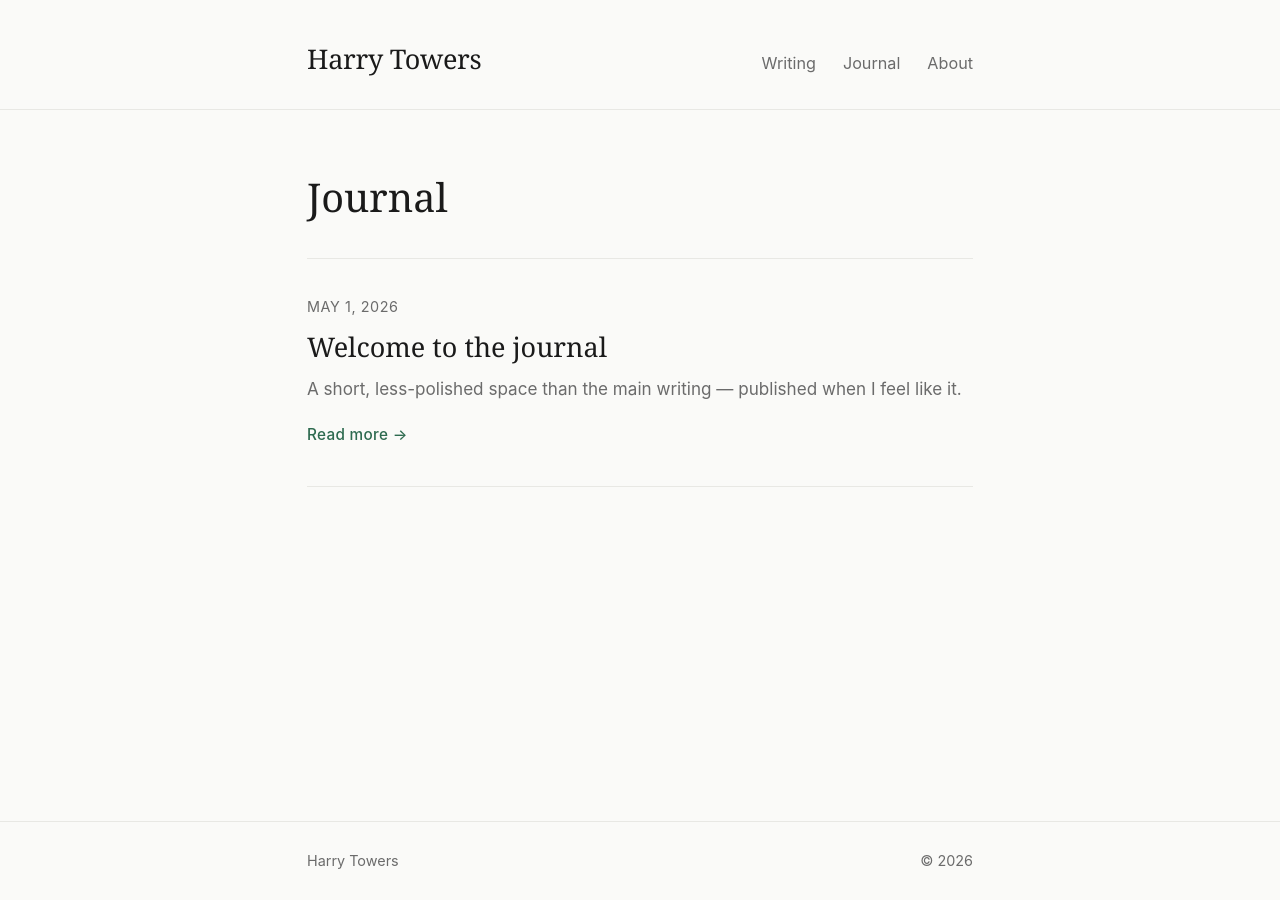
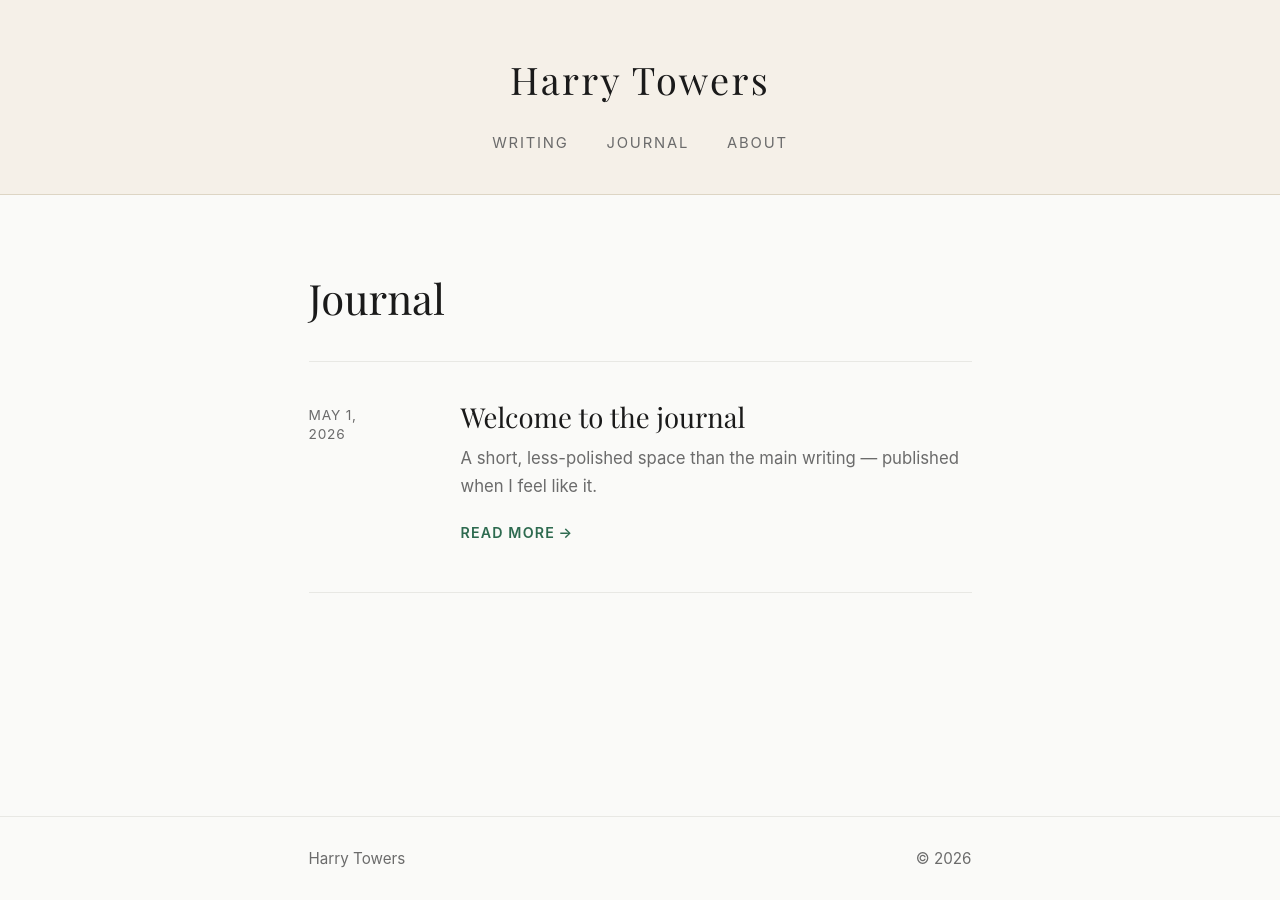
Before and after one commit to Soybean501/Soybean501.github.io, a Jekyll site: the page built from journal.html, in a window 1280 px wide. Built offline with Jekyll 4.4.1, drawn with Linux system fonts in a browser that asks for light colours; some web fonts are replaced.

Commit message:
Redesign blog with premium editorial aesthetic
- Load Playfair Display (headings) + Lora (body prose) from Google Fonts via _layouts/default.html
- Centered cream header with tracked site title and uppercase animated nav
- Two-column post list: stacked date label left, content right (index + journal)
- Animated grow-from-left underline on post title hover
- Blockquote redesign: cream background, accent border, decorative quotation mark
- Drop-cap on post first paragraph
- Split font stack into --font-serif, --font-sans, --font-ui variables

https://claude.ai/code/session_01JzMUucboLcW7WTLELrWfA8

```diff
--- a/_layouts/default.html
+++ b/_layouts/default.html
@@ -4,6 +4,9 @@
   <meta charset="UTF-8">
   <meta name="viewport" content="width=device-width, initial-scale=1.0">
   <title>{% if page.title %}{{ page.title }} — {% endif %}Harry Towers</title>
+  <link rel="preconnect" href="https://fonts.googleapis.com">
+  <link rel="preconnect" href="https://fonts.gstatic.com" crossorigin>
+  <link href="https://fonts.googleapis.com/css2?family=Playfair+Display:ital,wght@0,400;0,500;1,400&family=Lora:ital,wght@0,400;0,500;1,400&display=swap" rel="stylesheet">
   <link rel="stylesheet" href="/style.css">
 </head>
 <body>
--- a/journal.html
+++ b/journal.html
@@ -10,10 +10,14 @@ permalink: /journal/
   {% assign entries = site.journal | sort: "date" | reverse %}
   {% for entry in entries %}
   <li>
-    <p class="post-meta">{{ entry.date | date: "%B %-d, %Y" }}</p>
-    <h2><a href="{{ entry.url }}">{{ entry.title }}</a></h2>
-    {% if entry.excerpt %}<p class="post-excerpt">{{ entry.excerpt }}</p>{% endif %}
-    <a class="read-more" href="{{ entry.url }}">Read more</a>
+    <div class="post-list-date">
+      <p class="post-meta">{{ entry.date | date: "%b %-d," }}<br>{{ entry.date | date: "%Y" }}</p>
+    </div>
+    <div class="post-list-content">
+      <h2><a href="{{ entry.url }}">{{ entry.title }}</a></h2>
+      {% if entry.excerpt %}<p class="post-excerpt">{{ entry.excerpt }}</p>{% endif %}
+      <a class="read-more" href="{{ entry.url }}">Read more</a>
+    </div>
   </li>
   {% else %}
   <li><p class="post-excerpt">Nothing public here yet.</p></li>
--- a/style.css
+++ b/style.css
@@ -6,25 +6,28 @@
 
 :root {
   --bg: #fafaf8;
+  --header-bg: #f5f0e8;
   --surface: #ffffff;
   --text: #1a1a1a;
   --muted: #6b6b6b;
   --accent: #2d6a4f;
   --accent-light: #52b788;
   --border: #e8e8e4;
-  --font-serif: "Georgia", "Times New Roman", serif;
-  --font-sans: "Inter", "Helvetica Neue", Arial, sans-serif;
+  --border-warm: #ddd5c4;
+  --font-serif: "Playfair Display", "Georgia", "Times New Roman", serif;
+  --font-sans: "Lora", "Georgia", serif;
+  --font-ui: "Inter", "Helvetica Neue", Arial, sans-serif;
 }
 
 html {
-  font-size: 18px;
+  font-size: 19px;
   scroll-behavior: smooth;
 }
 
 body {
   background: var(--bg);
   color: var(--text);
-  font-family: var(--font-sans);
+  font-family: var(--font-ui);
   line-height: 1.7;
   min-height: 100vh;
   display: flex;
@@ -52,27 +55,29 @@ a:hover {
 /* ── Header ── */
 
 header {
-  border-bottom: 1px solid var(--border);
-  padding: 2rem 0 1.5rem;
+  background: var(--header-bg);
+  border-bottom: 1px solid var(--border-warm);
+  padding: 2.5rem 0 2rem;
 }
 
 header .site-wrapper {
   display: flex;
-  align-items: baseline;
-  justify-content: space-between;
-  flex-wrap: wrap;
-  gap: 0.75rem;
+  flex-direction: column;
+  align-items: center;
+  gap: 1rem;
 }
 
 .site-title {
   font-family: var(--font-serif);
-  font-size: 1.5rem;
-  font-weight: normal;
-  letter-spacing: -0.01em;
+  font-size: 2rem;
+  font-weight: 400;
+  letter-spacing: 0.06em;
+  text-align: center;
 }
 
 .site-title a {
   color: var(--text);
+  transition: color 0.15s;
 }
 
 .site-title a:hover {
@@ -81,86 +86,119 @@ header .site-wrapper {
 
 nav {
   display: flex;
-  gap: 1.5rem;
-  font-size: 0.9rem;
-  color: var(--muted);
+  gap: 2rem;
+  font-family: var(--font-ui);
+  font-size: 0.78rem;
+  letter-spacing: 0.12em;
+  text-transform: uppercase;
 }
 
 nav a {
   color: var(--muted);
+  position: relative;
   transition: color 0.15s;
+}
+
+nav a::after {
+  content: "";
+  position: absolute;
+  left: 0;
+  bottom: -2px;
+  width: 0;
+  height: 1px;
+  background: var(--accent);
+  transition: width 0.2s ease;
 }
 
 nav a:hover {
   color: var(--accent);
 }
 
+nav a:hover::after {
+  width: 100%;
+}
+
 /* ── Main ── */
 
 main {
   flex: 1;
-  padding: 3rem 0 4rem;
+  padding: 3.5rem 0 5rem;
 }
 
 /* ── Post list ── */
 
 .post-list {
   list-style: none;
-  display: flex;
-  flex-direction: column;
-  gap: 0;
 }
 
 .post-list li {
+  display: grid;
+  grid-template-columns: 5.5rem 1fr;
+  column-gap: 2.5rem;
   border-bottom: 1px solid var(--border);
-  padding: 2rem 0;
+  padding: 2.25rem 0;
+  align-items: start;
 }
 
 .post-list li:first-child {
   padding-top: 0;
 }
 
+.post-list-date {
+  padding-top: 0.3rem;
+}
+
 .post-meta {
-  font-size: 0.8rem;
+  font-family: var(--font-ui);
+  font-size: 0.72rem;
   color: var(--muted);
-  letter-spacing: 0.04em;
+  letter-spacing: 0.06em;
   text-transform: uppercase;
-  margin-bottom: 0.5rem;
+  line-height: 1.4;
 }
 
 .post-list h2 {
   font-family: var(--font-serif);
-  font-size: 1.5rem;
-  font-weight: normal;
-  line-height: 1.3;
-  margin-bottom: 0.6rem;
+  font-size: 1.45rem;
+  font-weight: 400;
+  line-height: 1.25;
+  margin-bottom: 0.55rem;
 }
 
 .post-list h2 a {
   color: var(--text);
-  transition: color 0.15s;
+  background-image: linear-gradient(var(--accent), var(--accent));
+  background-size: 0% 1px;
+  background-repeat: no-repeat;
+  background-position: 0 100%;
+  transition: background-size 0.25s ease;
 }
 
 .post-list h2 a:hover {
-  color: var(--accent);
+  color: var(--text);
+  background-size: 100% 1px;
 }
 
 .post-excerpt {
+  font-family: var(--font-ui);
   color: var(--muted);
-  font-size: 0.95rem;
+  font-size: 0.88rem;
   line-height: 1.65;
-  margin-bottom: 0.9rem;
+  margin-bottom: 0.85rem;
 }
 
 .read-more {
-  font-size: 0.85rem;
-  font-weight: 500;
+  font-family: var(--font-ui);
+  font-size: 0.75rem;
+  font-weight: 600;
   color: var(--accent);
-  letter-spacing: 0.02em;
+  letter-spacing: 0.08em;
+  text-transform: uppercase;
 }
 
 .read-more::after {
   content: " →";
+  letter-spacing: 0;
 }
 
 /* ── Single post ── */
@@ -178,12 +216,13 @@ main {
 .post-title {
   font-family: var(--font-serif);
   font-size: 2.2rem;
-  font-weight: normal;
+  font-weight: 400;
   line-height: 1.2;
-  letter-spacing: -0.02em;
+  letter-spacing: -0.01em;
 }
 
 .post-body {
+  font-family: var(--font-sans);
   font-size: 1rem;
   line-height: 1.8;
   color: #2a2a2a;
@@ -193,10 +232,21 @@ main {
   margin-bottom: 1.5rem;
 }
 
+.post-body > p:first-child::first-letter {
+  font-family: var(--font-serif);
+  font-size: 3.4rem;
+  font-weight: 500;
+  line-height: 0.85;
+  float: left;
+  margin-right: 0.08em;
+  margin-top: 0.06em;
+  color: var(--accent);
+}
+
 .post-body h2,
 .post-body h3 {
   font-family: var(--font-serif);
-  font-weight: normal;
+  font-weight: 400;
   margin: 2.5rem 0 0.75rem;
   line-height: 1.3;
 }
@@ -205,11 +255,27 @@ main {
 .post-body h3 { font-size: 1.2rem; }
 
 .post-body blockquote {
-  border-left: 3px solid var(--accent-light);
-  margin: 2rem 0;
-  padding: 0.5rem 0 0.5rem 1.5rem;
-  color: var(--muted);
+  position: relative;
+  margin: 2.5rem 0;
+  padding: 1.25rem 1.5rem 1.25rem 2rem;
+  border-left: 2px solid var(--accent);
+  background: var(--header-bg);
   font-style: italic;
+  color: var(--text);
+  font-size: 1.05rem;
+  line-height: 1.7;
+}
+
+.post-body blockquote::before {
+  content: "\201C";
+  font-family: var(--font-serif);
+  font-size: 4rem;
+  line-height: 1;
+  color: var(--accent);
+  opacity: 0.35;
+  position: absolute;
+  top: -0.5rem;
+  left: 0.4rem;
 }
 
 .post-body code {
@@ -217,6 +283,7 @@ main {
   border-radius: 3px;
   padding: 0.1em 0.35em;
   font-size: 0.88em;
+  font-family: var(--font-ui);
 }
 
 .post-body pre {
@@ -240,6 +307,7 @@ main {
 .back-link {
   display: inline-block;
   margin-top: 3rem;
+  font-family: var(--font-ui);
   font-size: 0.9rem;
   color: var(--muted);
 }
@@ -252,18 +320,19 @@ main {
   content: "← ";
 }
 
-/* ── About page ── */
+/* ── Static pages ── */
 
 .page-title {
   font-family: var(--font-serif);
   font-size: 2.2rem;
-  font-weight: normal;
+  font-weight: 400;
   margin-bottom: 2rem;
   padding-bottom: 1.5rem;
   border-bottom: 1px solid var(--border);
 }
 
 .page-body {
+  font-family: var(--font-sans);
   font-size: 1rem;
   line-height: 1.8;
   color: #2a2a2a;
@@ -278,6 +347,7 @@ main {
 footer {
   border-top: 1px solid var(--border);
   padding: 1.5rem 0;
+  font-family: var(--font-ui);
   font-size: 0.8rem;
   color: var(--muted);
 }
@@ -293,7 +363,25 @@ footer .site-wrapper {
 
 @media (max-width: 500px) {
   html { font-size: 16px; }
+
   .post-title { font-size: 1.8rem; }
   .page-title { font-size: 1.8rem; }
-  header .site-wrapper { flex-direction: column; }
+
+  .post-list li {
+    grid-template-columns: 1fr;
+    row-gap: 0.4rem;
+  }
+
+  .post-list-date {
+    padding-top: 0;
+  }
+
+  .site-title {
+    font-size: 1.6rem;
+    letter-spacing: 0.04em;
+  }
+
+  header .site-wrapper {
+    gap: 0.75rem;
+  }
 }
```
Also changed, not shown: index.html (+8 -4 lines).
